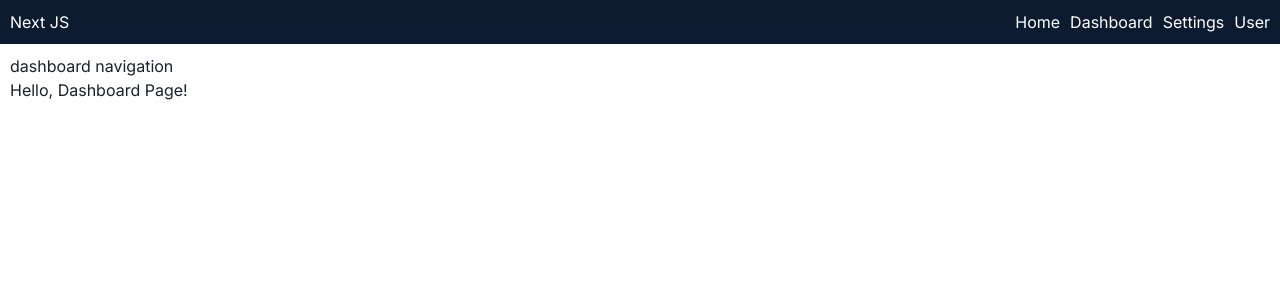
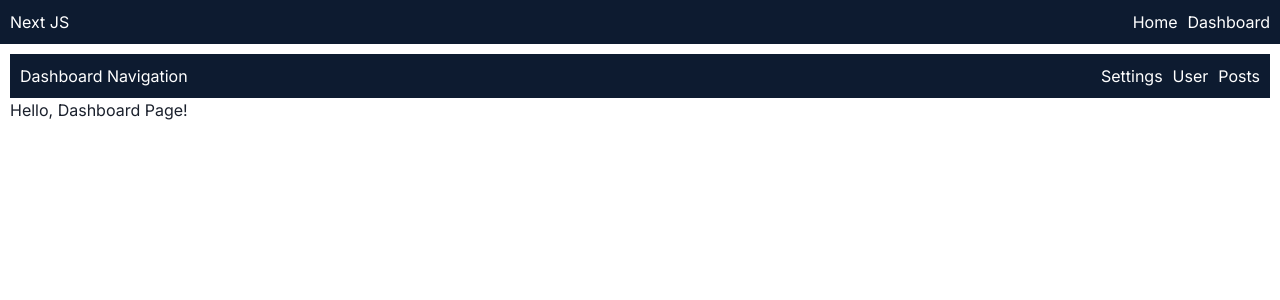
Before and after one commit to Francomitoire/poc-next, a Next.js app: page /dashboard in a window 1280 px wide. Shown: the top 300 px of the page. Built offline with nearby package versions, Linux system fonts and the light colour scheme.

Commit message:
feat(posts): fetch and show posts

```diff
--- a/app/components/Navbar/Navbar.tsx
+++ b/app/components/Navbar/Navbar.tsx
@@ -1,46 +1,45 @@
-import Link from "next/link"
+import Link from "next/link";
 
 const routes = [
   {
-    label: 'Home',
-    to: '/'
+    label: "Home",
+    to: "/",
   },
   {
-    label: 'Dashboard',
-    to: '/dashboard'
+    label: "Dashboard",
+    to: "/dashboard",
   },
-  {
-    label: 'Settings',
-    to: '/dashboard/settings'
-  },
-  {
-    label: 'User',
-    to: '/dashboard/user'
-  },
-
-]
+];
 
 export default function Navbar() {
-  return <nav style={{
-    display: 'flex',
-    flexDirection: 'row',
-    justifyContent: 'space-between',
-    alignItems: 'center',
-    padding: '10px',
-    backgroundColor: '#0d1b30',
-    color: '#ffffff'
-}}>
-    <p>Next JS</p>
-    <ul style={{
-      listStyle: 'none',
-      display: 'flex',
-      flexDirection: 'row',
-      justifyContent: 'flex-end',
-      gap: '10px'
-    }}>
-      {routes.map((route, index) => <li key={index}>
-        <Link href={route.to}>{route.label}</Link>
-      </li> )}
-    </ul>
-  </nav>
+  return (
+    <nav
+      style={{
+        display: "flex",
+        flexDirection: "row",
+        justifyContent: "space-between",
+        alignItems: "center",
+        padding: "10px",
+        backgroundColor: "#0d1b30",
+        color: "#ffffff",
+      }}
+    >
+      <p>Next JS</p>
+      <ul
+        style={{
+          listStyle: "none",
+          display: "flex",
+          flexDirection: "row",
+          justifyContent: "flex-end",
+          gap: "10px",
+        }}
+      >
+        {routes.map((route, index) => (
+          <li key={index}>
+            <Link href={route.to}>{route.label}</Link>
+          </li>
+        ))}
+      </ul>
+    </nav>
+  );
 }
--- a/app/dashboard/layout.tsx
+++ b/app/dashboard/layout.tsx
@@ -1,12 +1,56 @@
+import Link from "next/link";
+
+const dashboardRoutes = [
+  {
+    label: "Settings",
+    to: "/dashboard/settings",
+  },
+  {
+    label: "User",
+    to: "/dashboard/user",
+  },
+  {
+    label: "Posts",
+    to: "/dashboard/posts",
+  },
+];
+
 export default function DashboardLayout({
   children, // will be a page or nested layout
 }: {
   children: React.ReactNode;
 }) {
   return (
-    <section style={{ padding: '10px'}}>
+    <section style={{ padding: "10px" }}>
       {/* Include shared UI here e.g. a header or sidebar */}
-      <nav>dashboard navigation</nav>
+      <nav
+        style={{
+          display: "flex",
+          flexDirection: "row",
+          justifyContent: "space-between",
+          alignItems: "center",
+          padding: "10px",
+          backgroundColor: "#0d1b30",
+          color: "#ffffff",
+        }}
+      >
+        <h3>Dashboard Navigation</h3>
+        <ul
+          style={{
+            listStyle: "none",
+            display: "flex",
+            flexDirection: "row",
+            justifyContent: "flex-end",
+            gap: "10px",
+          }}
+        >
+          {dashboardRoutes.map((route, index) => (
+            <li key={index}>
+              <Link href={route.to}>{route.label}</Link>
+            </li>
+          ))}
+        </ul>
+      </nav>
 
       {children}
     </section>
--- a/app/dashboard/page.tsx
+++ b/app/dashboard/page.tsx
@@ -1,4 +1,12 @@
+import PostPage from "./posts/page";
+
 // `app/dashboard/page.tsx` is the UI for the `/dashboard` URL
 export default function Page() {
-  return <h1>Hello, Dashboard Page!</h1>;
+  return (
+    <>
+     <h1>Hello, Dashboard Page!</h1>
+     {/* <PostPage></PostPage>   */}
+    </>
+  )
+
 }
--- /dev/null
+++ b/app/dashboard/posts/[id]/comments/page.tsx
@@ -0,0 +1,34 @@
+const fetchComments = (id: string) => {
+  return fetch(
+    `https://jsonplaceholder.typicode.com/posts/${id}/comments`
+  ).then((res) => res.json());
+};
+
+export default async function PostComments({ params }: { params: any }) {
+  const { id } = params;
+  const comments = await fetchComments(id);
+  return (
+    <ul
+      style={{
+        padding: "20px",
+        marginTop: "20px",
+        listStyle: "none",
+        backgroundColor: "#EBEBEB",
+      }}
+    >
+      {comments.map((comment: any) => (
+        <li
+          key={comment.id}
+          style={{
+            padding: "15px",
+            marginBottom: "5px",
+            backgroundColor: "#FFFFFF",
+          }}
+        >
+          <h2 style={{ fontWeight: 600, color: "#394752" }}>{comment.name}</h2>
+          <p>{comment.body}</p>
+        </li>
+      ))}
+    </ul>
+  );
+}
--- /dev/null
+++ b/app/dashboard/posts/[id]/page.tsx
@@ -0,0 +1,3 @@
+export default function Post() {
+  return null;
+}
--- /dev/null
+++ b/app/dashboard/posts/page.tsx
@@ -0,0 +1,43 @@
+import { LikeButton } from "@/app/components/likeButton/LikeButton";
+import Link from "next/link";
+
+const fechtPosts = () => {
+  return fetch("https://jsonplaceholder.typicode.com/posts").then((res) =>
+    res.json()
+  );
+};
+
+export default async function PostPage() {
+  const posts = await fechtPosts();
+  return (
+    <>
+      <h1>Aca se muestran los posts</h1>
+      <section
+        style={{
+          padding: "5px",
+          marginTop: "30px",
+          boxShadow: "4px 4px 0px 0px #CDCDCD ",
+          backgroundColor: "#EBEBEB",
+        }}
+      >
+        {posts.slice(0, 5).map((post: any) => (
+          <Link key={post.id} href={`/dashboard/posts/${post.id}`}>
+            <article
+              style={{
+                padding: "25px",
+                marginBottom: "5px",
+                backgroundColor: "#FFFFFF",
+              }}
+            >
+              <h2 style={{ fontWeight: 600, color: "#2947a2" }}>
+                {post.title}
+              </h2>
+              <p>{post.body}</p>
+              <LikeButton id={post.id} />
+            </article>
+          </Link>
+        ))}
+      </section>
+    </>
+  );
+}
```
Also changed, not shown: app/components/likeButton/LikeButton.tsx (added, +20 -0 lines), app/dashboard/posts/[id]/layout.tsx (added, +35 -0 lines).
